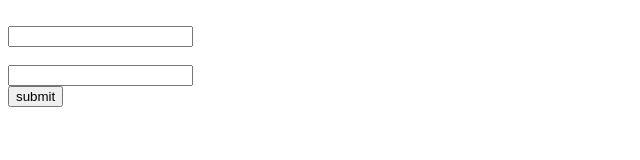
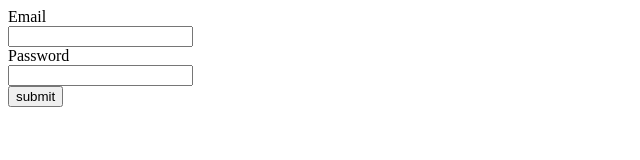
Before and after one commit to SANGEETHAK26/netlifydeploy, a plain HTML site: page index.html in a window 1280 px wide. Shown: the whole page, without its empty margins (0-640 px from the left). Drawn offline with Linux system fonts and the light colour scheme.

Commit message:
Update index.html

```diff
--- a/index.html
+++ b/index.html
@@ -7,9 +7,9 @@
 </head>
 <body>
     <form method="post">
-        <label for="email"></label><br>
+        <label for="email">Email</label><br>
         <input type="email" name="email" id="email"><br>
-        <label for="password"></label><br>
+        <label for="password">Password</label><br>
         <input type="password" name="password" id="password"><br>
         <input type="submit" value="submit">
     </form>
```
